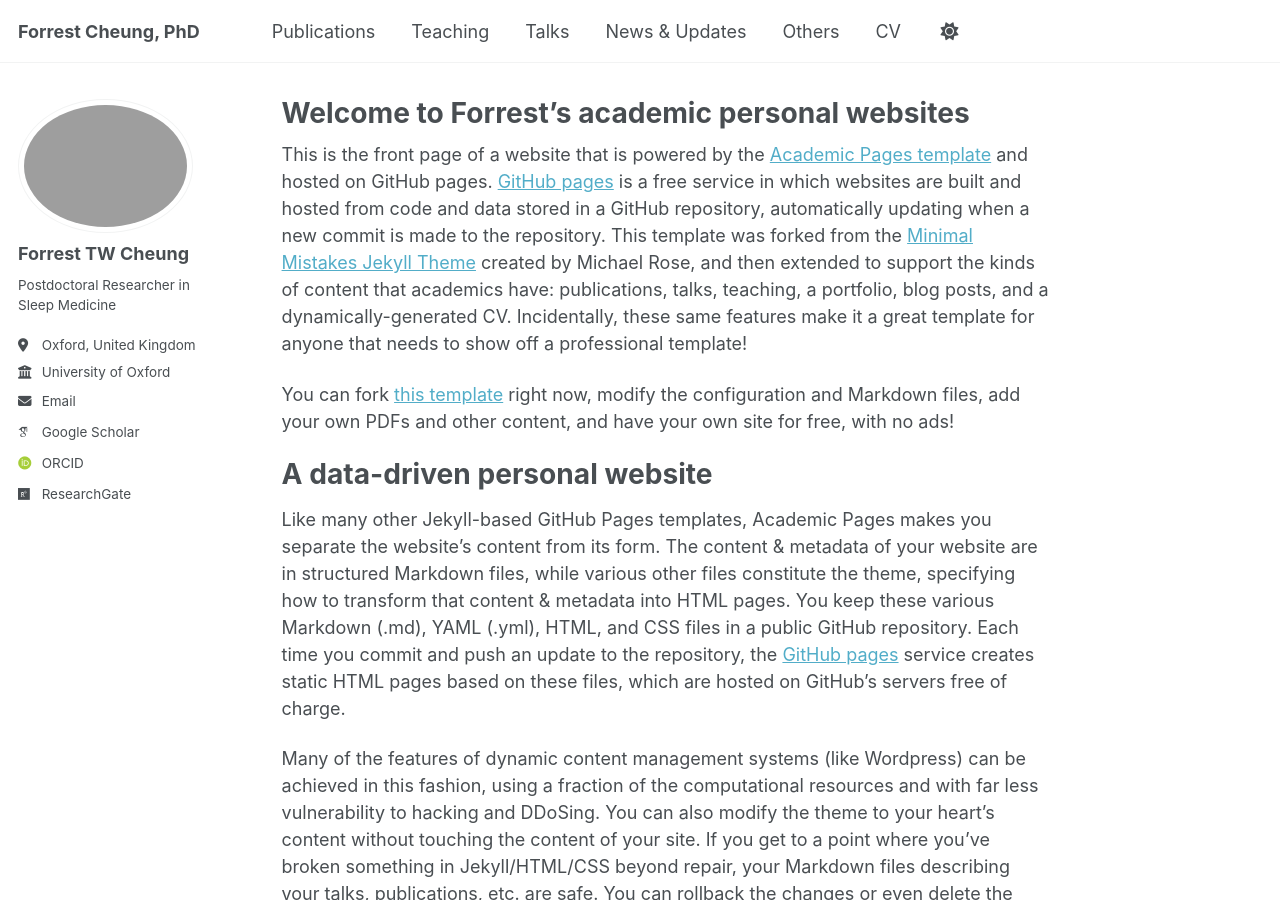
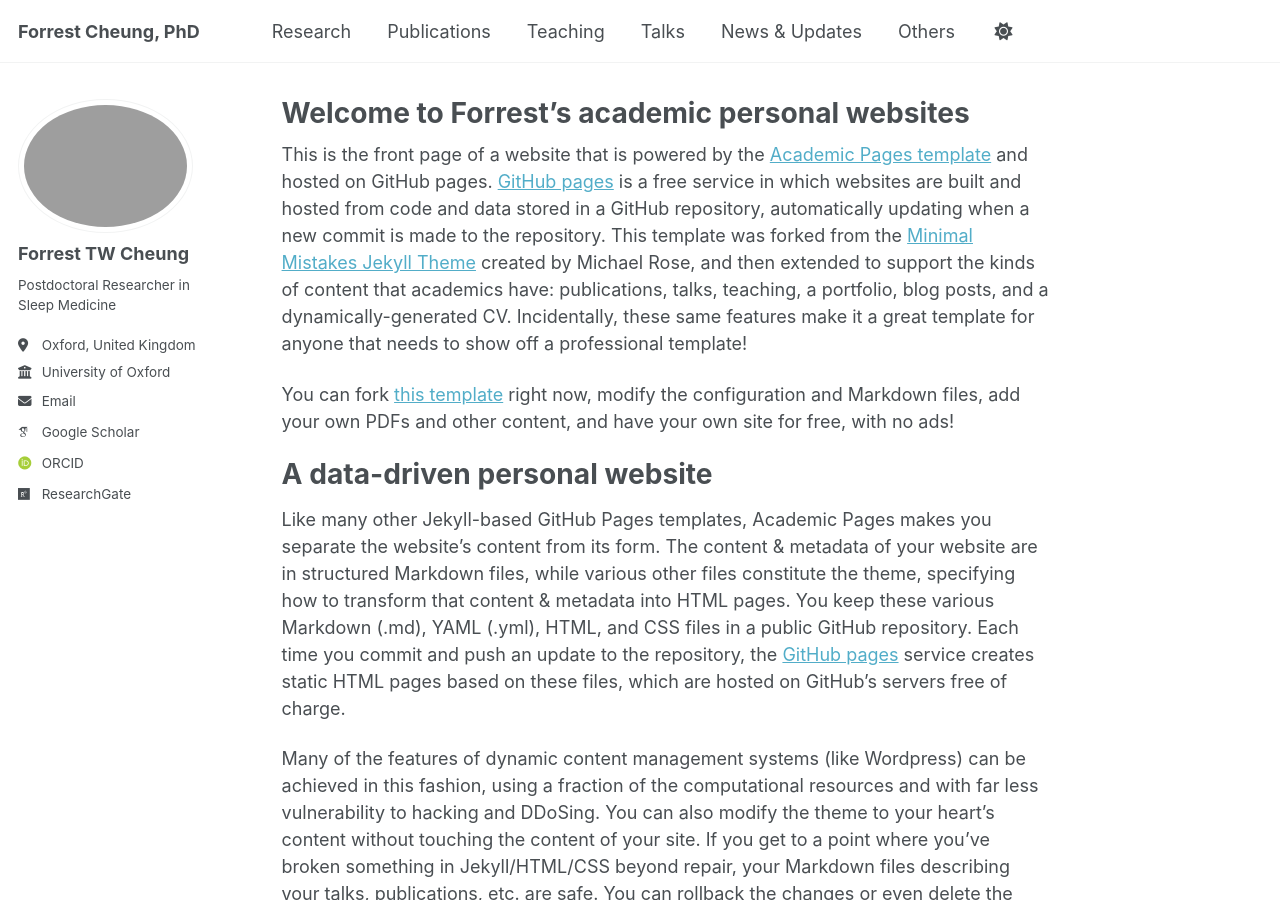
Before and after one commit to forrestcheungtw/forrestcheungtw.github.io, a Jekyll site: the page built from _pages/about.md, in a window 1280 px wide and 900 px high. Built offline with Jekyll 4.4.1, drawn with Linux system fonts in a browser that asks for light colours; some web fonts are replaced; a script that is not in the unit is left out.

Commit message:
Updated 2 files via CloudCannon.

```diff
--- a/_data/navigation.yml
+++ b/_data/navigation.yml
@@ -1,6 +1,8 @@
 main:
+  - title: Research
+    url: ''
   - title: Publications
-    url: https://forrestcheungtw.github.io/publications/
+    url: /publications/
   - title: Teaching
     url: https://forrestcheungtw.github.io/teaching/
   - title: Talks
@@ -9,5 +11,3 @@ main:
     url: https://forrestcheungtw.github.io/updates/
   - title: Others
     url: /others/
-  - title: CV
-    url: /mycv/
```
